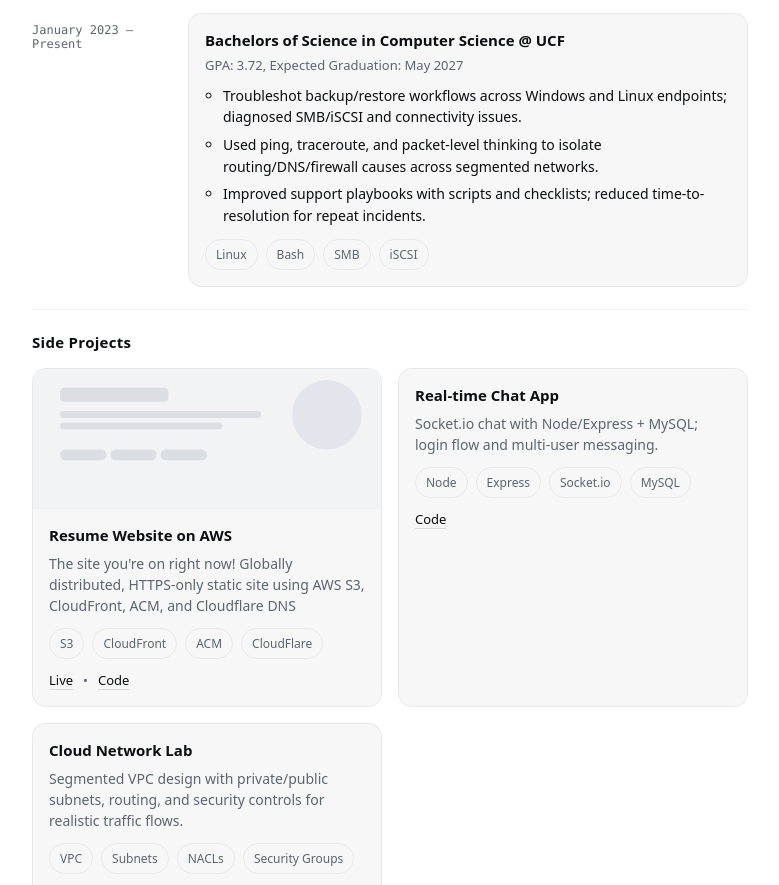
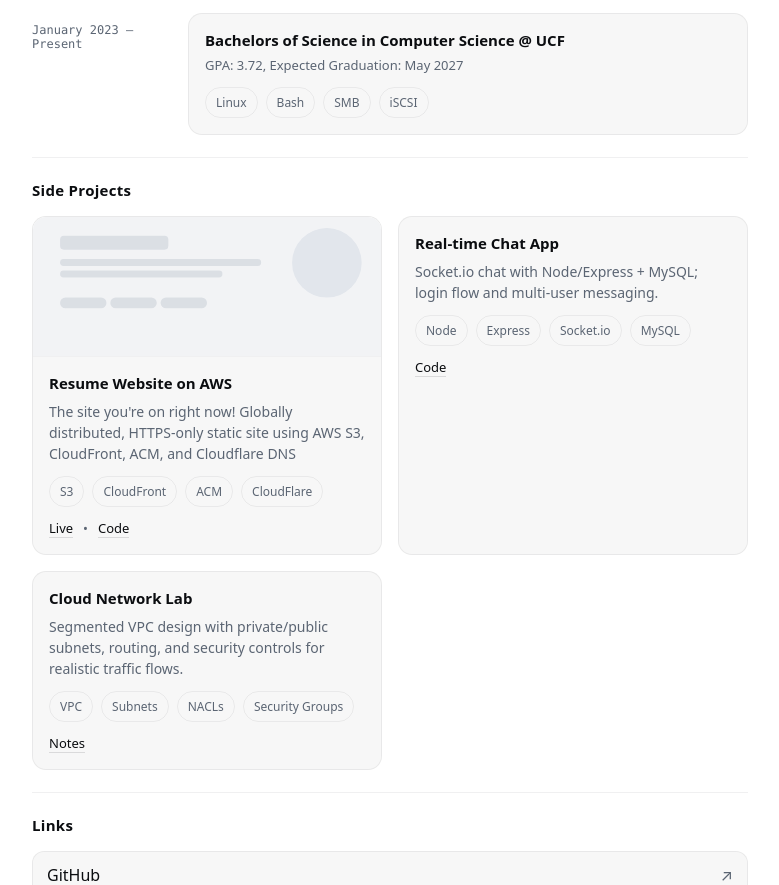
Before and after one commit to KevDas/resume-websites, a plain HTML site: page index.html in a window 1280 px wide. Shown: the part 1167-2052 px from the top of the page, without its empty margins (250-1029 px from the left). Drawn offline with Linux system fonts and the light colour scheme.

Commit message:
removed the lines from education

```diff
--- a/index.html
+++ b/index.html
@@ -135,11 +135,6 @@
               <h3 class="role">Bachelors of Science in Computer Science @ UCF</h3>
               <div class="meta">GPA: 3.72, Expected Graduation: May 2027</div>
             </div>
-            <ul class="bullets">
-              <li>Troubleshot backup/restore workflows across Windows and Linux endpoints; diagnosed SMB/iSCSI and connectivity issues.</li>
-              <li>Used ping, traceroute, and packet-level thinking to isolate routing/DNS/firewall causes across segmented networks.</li>
-              <li>Improved support playbooks with scripts and checklists; reduced time-to-resolution for repeat incidents.</li>
-            </ul>
             <div class="chips">
               <span class="chip">Linux</span>
               <span class="chip">Bash</span>
```
